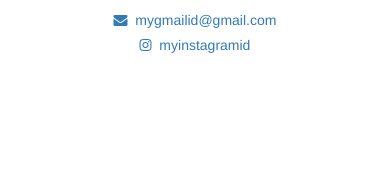
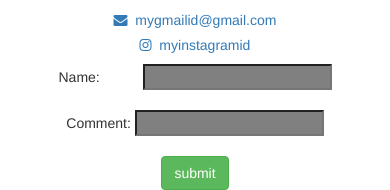
Before and after one commit to EliasZeineldin/TimBernersLeeWeb, a plain HTML site: page index.html in a window 390 px wide. Shown: the part 4322-4512 px from the top of the page. Before the commit the page ends 4386 px from the top, so only its background shows below. Drawn offline with nearby package versions, Linux system fonts and the light colour scheme.

Commit message:
Add files via upload

```diff
--- a/index.html
+++ b/index.html
@@ -36,7 +36,7 @@ Navigation bar code here
         <a class="navbar-brand" href="#"> Elias  </a>
 
     </div>
-    <div class="collapse navbad-collapse" id="mynavbar">
+    <div class="collapse navbar-collapse" id="mynavbar">
 <ul class="nav navbar-nav">
     <li> <a href="#welcome"> Home </a></li>
     <li> <a href="#videos"> Videos </a></li>
@@ -106,7 +106,7 @@ Navigation bar code here
     <iframe src="https://www.google.com/maps/embed?pb=!1m14!1m8!1m3!1d15078.353856082635!2d72.8906491!3d19.1257017!3m2!1i1024!2i768!4f13.1!3m3!1m2!1s0x0%3A0xacf72f56793d190a!2sWHITEHAT%20EDUCATION%20TECHNOLOGY%20PVT%20LTD!5e0!3m2!1sen!2sin!4v1573468987088!5m2!1sen!2sin" height="450" frameborder="0"  allowfullscreen=""></iframe>
 
 <!--ADD bootstrap classes to contact_1 div -->
-    <div class="contact_1" >
+    <div class="contact_1 col-lg-6 col-md-6 col-sm-6 col-xs-12" >
            <a href="mailto:my@gmail.com?Subject=Hi">
                <h5><i class="fa fa-envelope"></i>&nbsp;&nbsp;mygmailid@gmail.com</h5>
             </a>
@@ -119,6 +119,19 @@ Navigation bar code here
     <!--
     form code here
     -->
+    <div class="contact_2 col-lg-6 col-md-6 col-sm-6 col-xs-12">
+        <form>
+            <span> Name:</span> &nbsp; &nbsp; &nbsp; &nbsp; &nbsp;
+            <input type="text" name="name" required>
+            <br>
+            <br>
+            <span>Comment:</span> <input type="text" name="comment" required>
+            <br>
+            <br>
+            <input type="submit" value="submit" class="btn btn-success">
+
+        </form>
+    </div>
     </section>
 
 </body></html>
```
